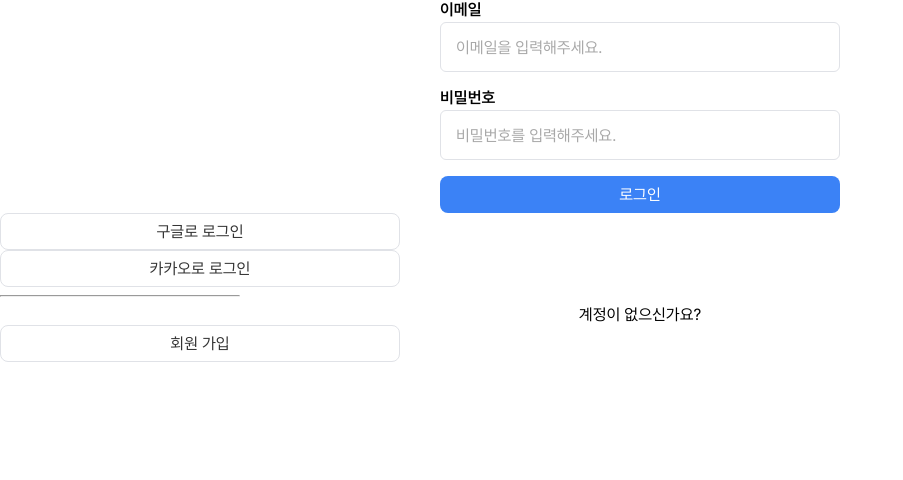
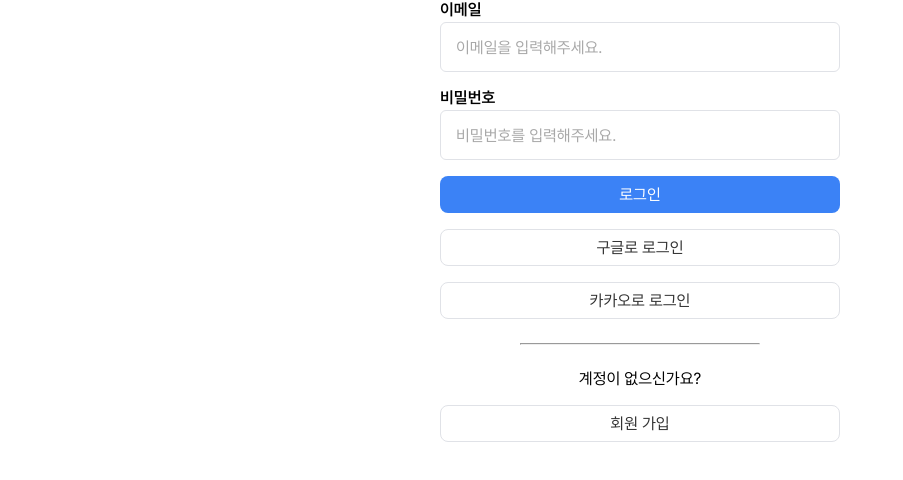
Before and after one commit to FC8-MINI/Your-Trip, a Next.js app: page /login in a window 1280 px wide. Shown: the top 480 px of the page, without its empty margins (0-903 px from the left). Built offline with nearby package versions, Linux system fonts and the light colour scheme.

Commit message:
feat: Container 컴포넌트 추가

```diff
--- /dev/null
+++ b/src/components/Container/Container.styles.ts
@@ -0,0 +1,16 @@
+import { device } from "@/styles/media";
+import styled from "styled-components";
+import { ContainerStyledProps } from "./Container.types";
+
+export const ContainerStyled = styled.div<ContainerStyledProps>`
+  max-width: 120rem;
+
+  margin: 0 auto;
+
+  ${({ $flex }) =>
+    $flex && "display: flex; flex-direction: column; justify-content: center; align-items: center; gap: 1.6rem;"}
+
+  @media ${device.desktop} {
+    padding: 0 4rem;
+  }
+`;
--- /dev/null
+++ b/src/components/Container/Container.tsx
@@ -0,0 +1,8 @@
+import { ContainerStyled } from "./Container.styles";
+import { type ContainerProps } from "./Container.types";
+
+const Container = ({ $flex = false, children }: ContainerProps) => {
+  return <ContainerStyled $flex={$flex}>{children}</ContainerStyled>;
+};
+
+export default Container;
--- /dev/null
+++ b/src/components/Container/index.ts
@@ -0,0 +1,4 @@
+"use client";
+
+export { default } from "./Container";
+export * from "./Container.styles";
--- a/src/components/LoginForm/LoginForm.tsx
+++ b/src/components/LoginForm/LoginForm.tsx
@@ -6,6 +6,7 @@ import Input from "@/components/Input";
 import Button from "@/components/Button";
 import Hr from "@/components/Hr";
 import { LoginFormStyled, ToSignInText } from "./LoginForm.styles";
+import Container from "../Container";
 
 const initialState = { email: "", password: "" };
 
@@ -28,7 +29,7 @@ const LoginForm = () => {
   };
 
   return (
-    <>
+    <Container $flex={true}>
       <LoginFormStyled onSubmit={handleSubmit(onSubmit)}>
         <Input
           type="email"
@@ -62,7 +63,7 @@ const LoginForm = () => {
       <Button size="large" onClick={() => router.push("/signup")}>
         회원 가입
       </Button>
-    </>
+    </Container>
   );
 };
 
```
Also changed, not shown: src/components/Container/Container.types.ts (added, +7 -0 lines).
